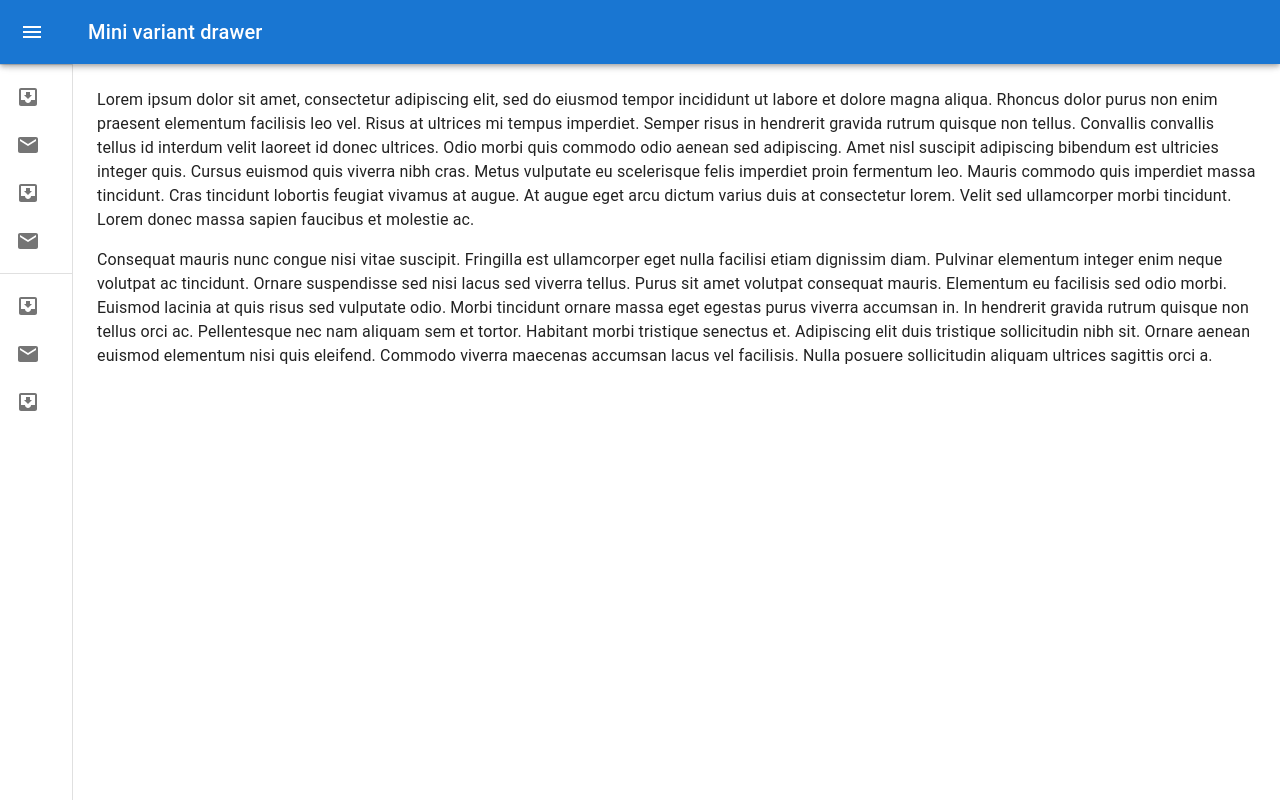
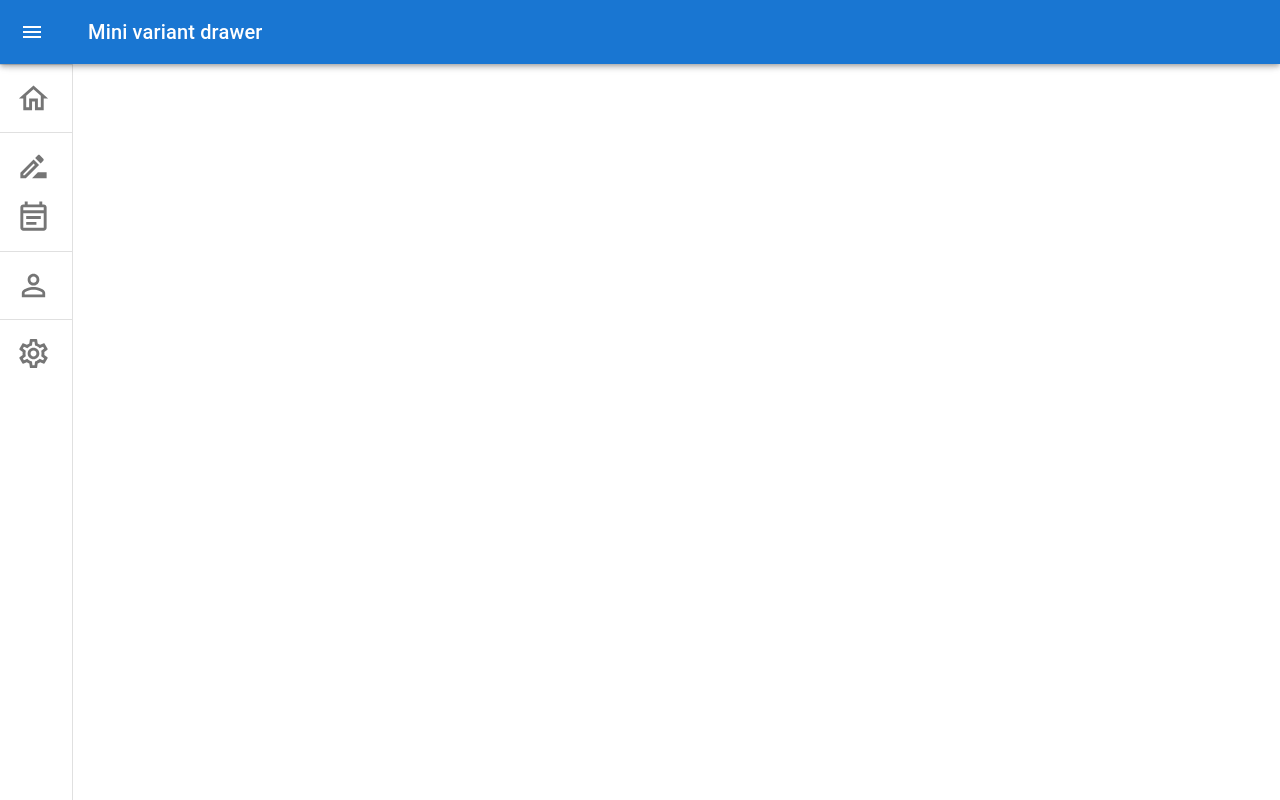
Before and after one commit to nineteen2021/shiftan-v2, a React (Create React App) app in the folder node/django_front/: page / in a window 1280 px wide. Built offline with nearby package versions, Linux system fonts and the light colour scheme.

Commit message:
サイドバーのアイコンとハンバーガーメニューを作成

```diff
--- a/node/django_front/src/components/Navbar.jsx
+++ b/node/django_front/src/components/Navbar.jsx
@@ -15,8 +15,11 @@ import ChevronRightIcon from '@mui/icons-material/ChevronRight';
 import ListItem from '@mui/material/ListItem';
 import ListItemIcon from '@mui/material/ListItemIcon';
 import ListItemText from '@mui/material/ListItemText';
-import InboxIcon from '@mui/icons-material/MoveToInbox';
-import MailIcon from '@mui/icons-material/Mail';
+import HomeOutlinedIcon from '@mui/icons-material/HomeOutlined';
+import SettingsOutlinedIcon from '@mui/icons-material/SettingsOutlined';
+import PersonOutlineOutlinedIcon from '@mui/icons-material/PersonOutlineOutlined';
+import EventNoteOutlinedIcon from '@mui/icons-material/EventNoteOutlined';
+import DriveFileRenameOutlineOutlinedIcon from '@mui/icons-material/DriveFileRenameOutlineOutlined';
 
 const drawerWidth = 240;
 
@@ -127,10 +130,10 @@ export default function MiniDrawer() {
         </DrawerHeader>
         <Divider />
         <List>
-          {['Inbox', 'Starred', 'Send email', 'Drafts'].map((text, index) => (
+          {['ホーム'].map((text) => (
             <ListItem button key={text}>
               <ListItemIcon>
-                {index % 2 === 0 ? <InboxIcon /> : <MailIcon />}
+                <HomeOutlinedIcon fontSize='large' />
               </ListItemIcon>
               <ListItemText primary={text} />
             </ListItem>
@@ -138,10 +141,32 @@ export default function MiniDrawer() {
         </List>
         <Divider />
         <List>
-          {['All mail', 'Trash', 'Spam'].map((text, index) => (
+          {['シフト作成', 'シフト一覧'].map((text, index) => (
             <ListItem button key={text}>
               <ListItemIcon>
-                {index % 2 === 0 ? <InboxIcon /> : <MailIcon />}
+                {index % 2 === 0 ? <DriveFileRenameOutlineOutlinedIcon fontSize='large'/> : <EventNoteOutlinedIcon fontSize='large'/>}
+              </ListItemIcon>
+              <ListItemText primary={text} />
+            </ListItem>
+          ))}
+        </List>
+        <Divider />
+        <List>
+          {['スタッフ管理'].map((text) => (
+            <ListItem button key={text}>
+              <ListItemIcon>
+                <PersonOutlineOutlinedIcon fontSize='large'/>
+              </ListItemIcon>
+              <ListItemText primary={text} />
+            </ListItem>
+          ))}
+        </List>
+        <Divider />
+        <List>
+          {['設定'].map((text) => (
+            <ListItem button key={text}>
+              <ListItemIcon>
+                <SettingsOutlinedIcon fontSize='large'/>
               </ListItemIcon>
               <ListItemText primary={text} />
             </ListItem>
@@ -150,33 +175,6 @@ export default function MiniDrawer() {
       </Drawer>
       <Box component="main" sx={{ flexGrow: 1, p: 3 }}>
         <DrawerHeader />
-        <Typography paragraph>
-          Lorem ipsum dolor sit amet, consectetur adipiscing elit, sed do eiusmod
-          tempor incididunt ut labore et dolore magna aliqua. Rhoncus dolor purus non
-          enim praesent elementum facilisis leo vel. Risus at ultrices mi tempus
-          imperdiet. Semper risus in hendrerit gravida rutrum quisque non tellus.
-          Convallis convallis tellus id interdum velit laoreet id donec ultrices.
-          Odio morbi quis commodo odio aenean sed adipiscing. Amet nisl suscipit
-          adipiscing bibendum est ultricies integer quis. Cursus euismod quis viverra
-          nibh cras. Metus vulputate eu scelerisque felis imperdiet proin fermentum
-          leo. Mauris commodo quis imperdiet massa tincidunt. Cras tincidunt lobortis
-          feugiat vivamus at augue. At augue eget arcu dictum varius duis at
-          consectetur lorem. Velit sed ullamcorper morbi tincidunt. Lorem donec massa
-          sapien faucibus et molestie ac.
-        </Typography>
-        <Typography paragraph>
-          Consequat mauris nunc congue nisi vitae suscipit. Fringilla est ullamcorper
-          eget nulla facilisi etiam dignissim diam. Pulvinar elementum integer enim
-          neque volutpat ac tincidunt. Ornare suspendisse sed nisi lacus sed viverra
-          tellus. Purus sit amet volutpat consequat mauris. Elementum eu facilisis
-          sed odio morbi. Euismod lacinia at quis risus sed vulputate odio. Morbi
-          tincidunt ornare massa eget egestas purus viverra accumsan in. In hendrerit
-          gravida rutrum quisque non tellus orci ac. Pellentesque nec nam aliquam sem
-          et tortor. Habitant morbi tristique senectus et. Adipiscing elit duis
-          tristique sollicitudin nibh sit. Ornare aenean euismod elementum nisi quis
-          eleifend. Commodo viverra maecenas accumsan lacus vel facilisis. Nulla
-          posuere sollicitudin aliquam ultrices sagittis orci a.
-        </Typography>
       </Box>
     </Box>
   );
```
Also changed, not shown: node/django_front/src/components/index.js (added), 1 other file (tests, documents, lock files or other folders).
